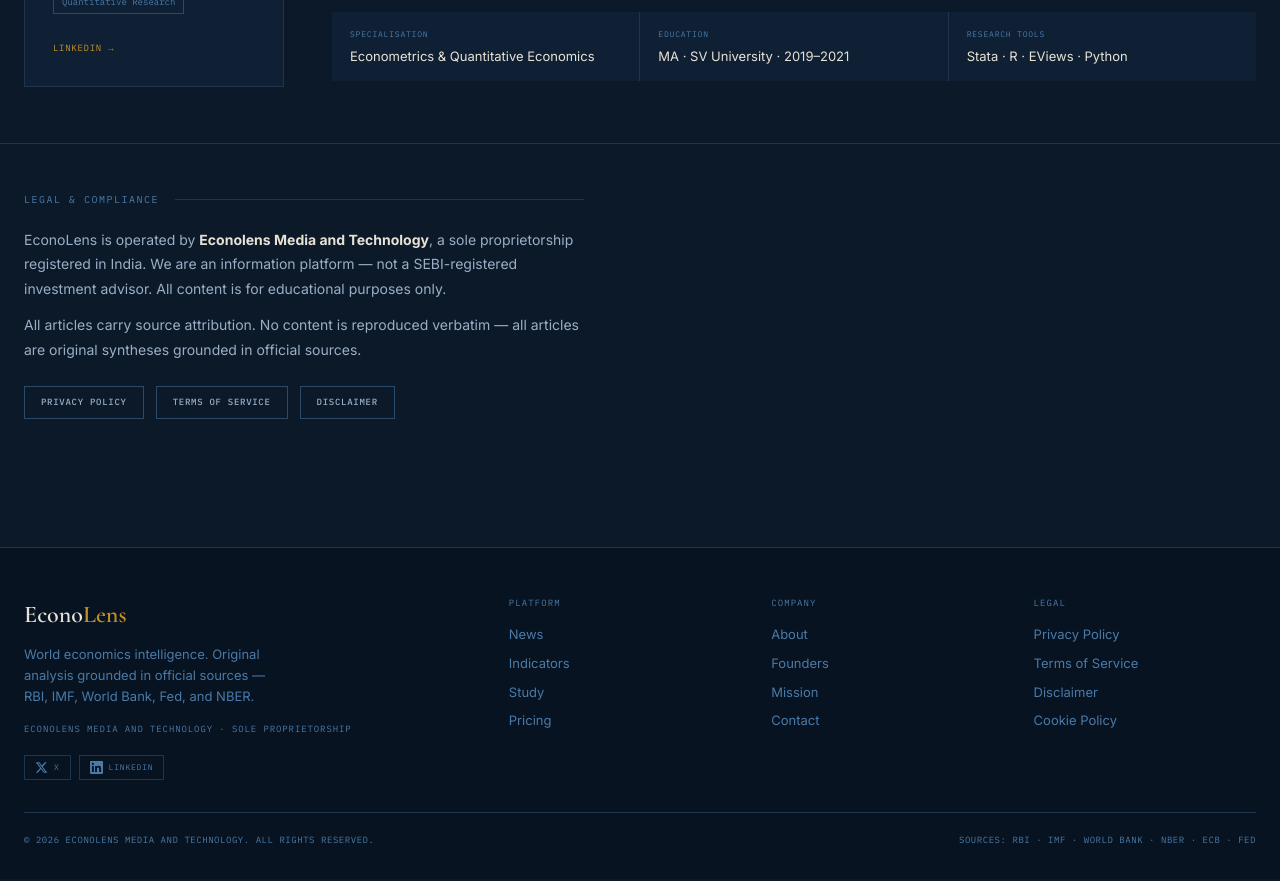
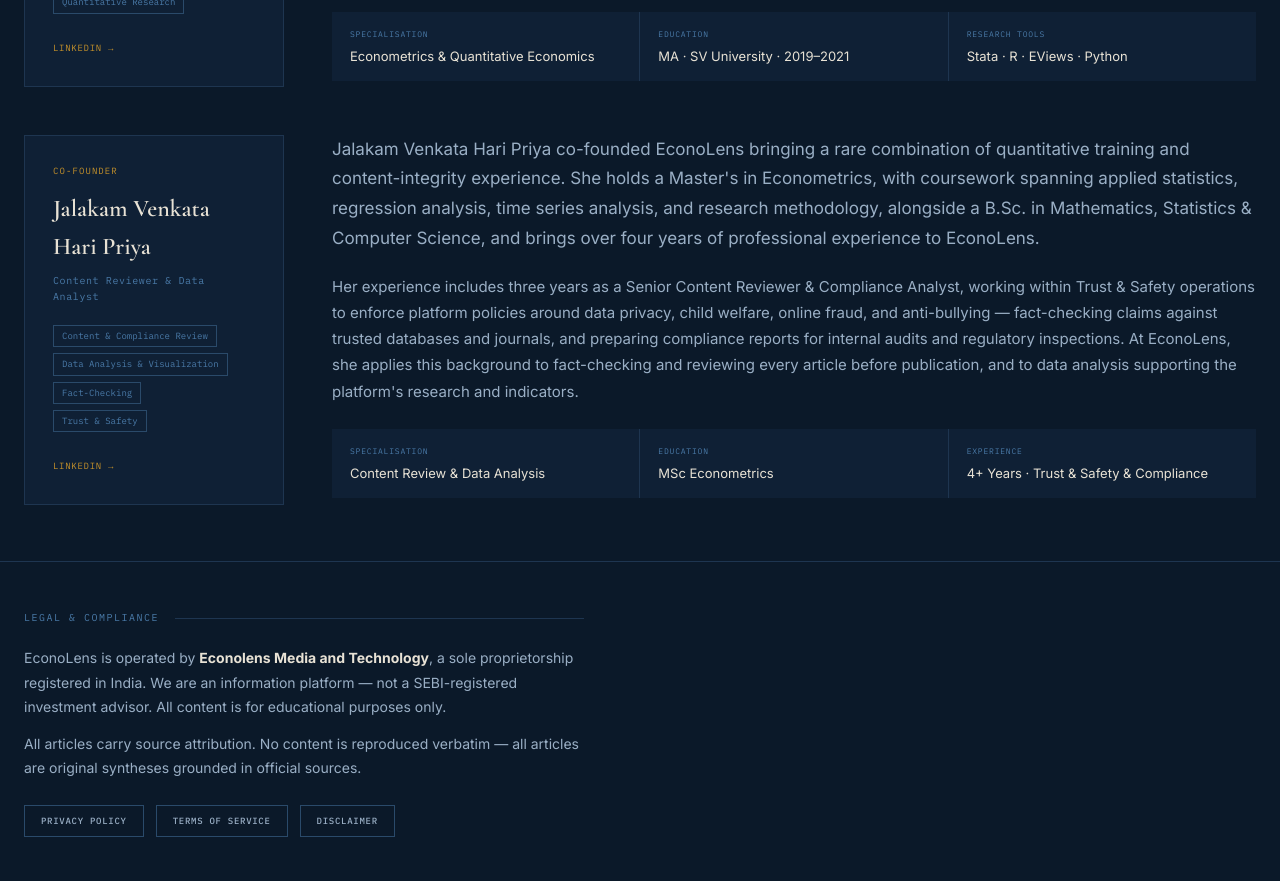
Before and after one commit to EconoLens/econolens-web, a Next.js app: page /about in a window 1280 px wide. Shown: the part 1700-2581 px from the top of the page. Built offline with nearby package versions, Linux system fonts and the light colour scheme; no server answers.

Commit message:
Update page.tsx

```diff
--- a/src/app/about/page.tsx
+++ b/src/app/about/page.tsx
@@ -140,10 +140,44 @@
               </div>
             </div>
           </div>
+
+          <div style={{ display: 'grid', gridTemplateColumns: '260px 1fr', gap: '48px', alignItems: 'start', marginTop: '48px' }}>
+            <div style={{ background: 'var(--ink-mid)', border: '0.5px solid var(--ink-border)', padding: '28px' }}>
+              <div style={{ fontFamily: 'var(--font-mono)', fontSize: '0.5625rem', letterSpacing: '0.12em', textTransform: 'uppercase', color: 'var(--gold)', marginBottom: '12px' }}>Co-Founder</div>
+              <div style={{ fontFamily: 'var(--font-display)', fontSize: '1.5rem', fontWeight: 600, color: 'var(--text-primary)', marginBottom: '6px' }}>Jalakam Venkata Hari Priya</div>
+              <div style={{ fontFamily: 'var(--font-mono)', fontSize: '0.625rem', color: 'var(--text-tertiary)', letterSpacing: '0.06em', marginBottom: '20px' }}>Content Reviewer & Data Analyst</div>
+              <div style={{ display: 'flex', flexDirection: 'column', gap: '6px', marginBottom: '20px' }}>
+                {['Content & Compliance Review', 'Data Analysis & Visualization', 'Fact-Checking', 'Trust & Safety'].map(tag => (
+                  <span key={tag} style={{ fontFamily: 'var(--font-mono)', fontSize: '0.5625rem', color: 'var(--text-tertiary)', border: '0.5px solid var(--ink-border-2)', padding: '3px 8px', display: 'inline-block', width: 'fit-content' }}>{tag}</span>
+                ))}
+              </div>
+              <a href="https://www.linkedin.com/in/hari-priya-jalakam-837161349/" target="_blank" rel="noopener noreferrer" style={{ fontFamily: 'var(--font-mono)', fontSize: '0.5625rem', color: 'var(--gold)', letterSpacing: '0.08em', textDecoration: 'none', textTransform: 'uppercase' }}>LinkedIn →</a>
+            </div>
+            <div>
+              <p style={{ color: 'var(--text-secondary)', fontSize: '1.0625rem', lineHeight: 1.75, marginBottom: '20px' }}>
+                Jalakam Venkata Hari Priya co-founded EconoLens bringing a rare combination of quantitative training and content-integrity experience. She holds a Master&apos;s in Econometrics, with coursework spanning applied statistics, regression analysis, time series analysis, and research methodology, alongside a B.Sc. in Mathematics, Statistics &amp; Computer Science, and brings over four years of professional experience to EconoLens.
+              </p>
+              <p style={{ color: 'var(--text-secondary)', fontSize: '0.9375rem', lineHeight: 1.75, marginBottom: '24px' }}>
+                Her experience includes three years as a Senior Content Reviewer &amp; Compliance Analyst, working within Trust &amp; Safety operations to enforce platform policies around data privacy, child welfare, online fraud, and anti-bullying — fact-checking claims against trusted databases and journals, and preparing compliance reports for internal audits and regulatory inspections. At EconoLens, she applies this background to fact-checking and reviewing every article before publication, and to data analysis supporting the platform&apos;s research and indicators.
+              </p>
+              <div style={{ display: 'grid', gridTemplateColumns: 'repeat(3, 1fr)', gap: '1px', background: 'var(--ink-border)' }}>
+                {[
+                  { label: 'Specialisation', value: 'Content Review & Data Analysis' },
+                  { label: 'Education', value: 'MSc Econometrics' },
+                  { label: 'Experience', value: '4+ Years · Trust & Safety & Compliance' },
+                ].map(item => (
+                  <div key={item.label} style={{ background: 'var(--ink-mid)', padding: '16px 18px' }}>
+                    <div style={{ fontFamily: 'var(--font-mono)', fontSize: '0.5rem', color: 'var(--text-tertiary)', letterSpacing: '0.1em', textTransform: 'uppercase', marginBottom: '6px' }}>{item.label}</div>
+                    <div style={{ fontSize: '0.8125rem', color: 'var(--text-primary)', lineHeight: 1.4 }}>{item.value}</div>
+                  </div>
+                ))}
+              </div>
+            </div>
+          </div>
         </div>
       </section>
 
-            {/* Legal entity */}
+      {/* Legal entity */}
       <section style={{ padding: '48px 0 64px' }}>
         <div className="container">
           <div style={{ maxWidth: '560px' }}>
@@ -166,4 +200,4 @@
       </section>
     </>
   )
-                             }
+}
```
